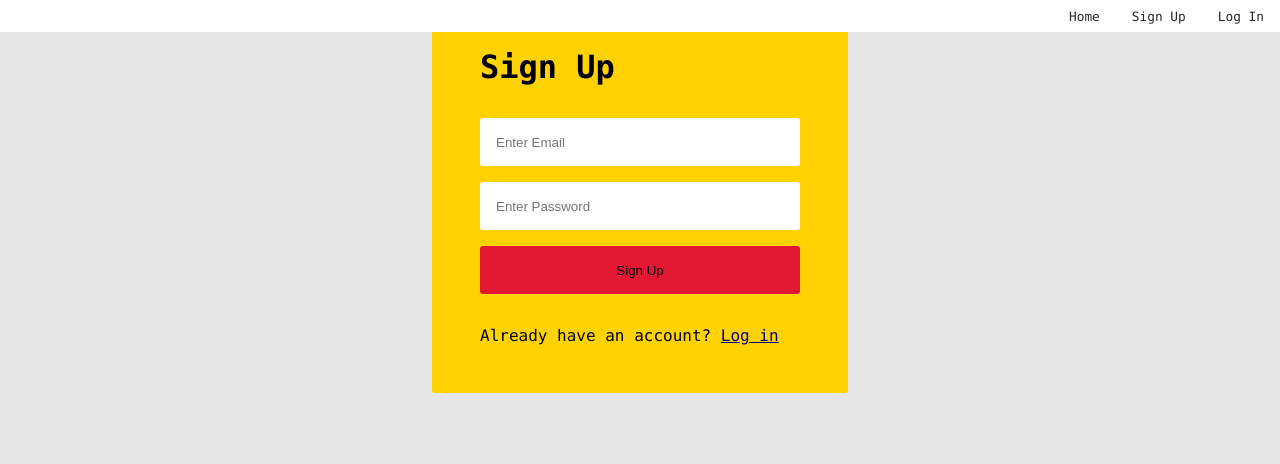
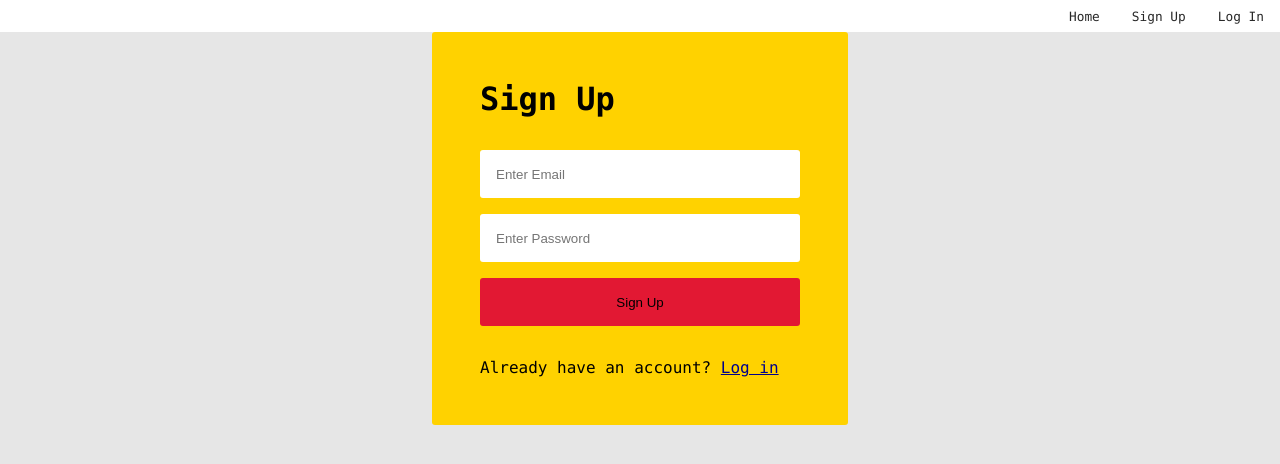
Before and after one commit to DaDevFox/testudo-tracker, a Next.js app: page /register in a window 1280 px wide. Shown: the top 464 px of the page. Built offline with nearby package versions, Linux system fonts and the light colour scheme; no server answers.

Commit message:
Move navbar into layout.js

```diff
--- a/src/app/layout.js
+++ b/src/app/layout.js
@@ -1,7 +1,9 @@
 import { Inter } from "next/font/google";
 import "@/styles/globals.css";
+import componentStyles from "@/styles/components.module.css";
 
 import { UserProvider } from "@/utils/UserProvider";
+import Navbar from "@/components/Navbar";
 
 const inter = Inter({ subsets: ["latin"] });
 
@@ -13,9 +15,14 @@ export const metadata = {
 export default function RootLayout({ children }) {
   return (
     <html lang="en">
-      <UserProvider>
-        <body className={inter.className}>{children}</body>
-      </UserProvider>
+      <main className="main">
+        <UserProvider>
+          <Navbar />
+          <body className={inter.className}>
+            <div className={componentStyles.subNavbar}>{children}</div>
+          </body>
+        </UserProvider>
+      </main>
     </html>
   );
 }
--- a/src/app/login/page.js
+++ b/src/app/login/page.js
@@ -13,7 +13,7 @@ import AuthBox from "@/components/AuthBox";
 import { signInWithEmailAndPassword } from "firebase/auth";
 import { auth } from "@/firebase/config";
 
-export default function Login(props) {
+export default function Login() {
   const [error, setError] = useState("");
 
   const router = useRouter();
@@ -47,8 +47,6 @@ export default function Login(props) {
       });
   };
   return (
-    <main className="main">
-      <Navbar />
     <AuthBox
       title="Log In"
       submitText="Log In"
@@ -66,6 +64,5 @@ export default function Login(props) {
         </Link>
       </p>
     </AuthBox>
-    </main>
   );
 }
--- a/src/app/register/page.js
+++ b/src/app/register/page.js
@@ -1,7 +1,6 @@
 "use client";
 
 import "@/styles/globals.css";
-import Navbar from "@/components/Navbar";
 import styles from "@/styles/AuthBox.module.css";
 
 import { useState } from "react";
@@ -16,7 +15,7 @@ import AuthBox from "@/components/AuthBox";
 import { auth } from "@/firebase/config";
 import { AuthErrorCodes } from "firebase/auth";
 
-export default function Register(props) {
+export default function Register() {
   const router = useRouter();
   const [error, setError] = useState("");
 
@@ -51,8 +50,6 @@ export default function Register(props) {
   };
 
   return (
-    <main className="main">
-      <Navbar />
     <AuthBox
       title="Sign Up"
       submitText="Sign Up"
@@ -70,6 +67,5 @@ export default function Register(props) {
         </Link>
       </p>
     </AuthBox>
-    </main>
   );
 }
--- a/src/app/search-page/page.js
+++ b/src/app/search-page/page.js
@@ -6,7 +6,6 @@ import SearchBar from "@/components/SearchBar";
 import SearchResults from "@/components/SearchResults";
 import Navbar from "@/components/Navbar";
 
-import "@/styles/page.module.css";
 import component_styles from "@/styles/components.module.css";
 import "@/styles/globals.css";
 import styles from "@/styles/search-page.module.css";
--- a/src/app/track/page.js
+++ b/src/app/track/page.js
@@ -1,7 +1,6 @@
 "use client";
 
 import styles from "@/styles/track-page.module.css";
-import Navbar from "@/components/Navbar";
 import { useState } from "react";
 import "@/styles/globals.css";
 
@@ -196,12 +195,11 @@ export default function Track(props) {
   ));
 
   return (
-    <main className="main">
-      <Navbar />
+    <div>
       <Course course="CMSC131">{CMSC131section_num}</Course>
 
       <Course course="CMSC132">{CMSC132section_num}</Course>
-    </main>
+    </div>
   );
 }
 
--- a/src/app/verify/page.js
+++ b/src/app/verify/page.js
@@ -1,7 +1,6 @@
 "use client";
 
 import "@/styles/globals.css";
-import Navbar from "@/components/Navbar";
 import styles from "@/styles/verify-page.module.css";
 
 import { useEffect, useState } from "react";
@@ -64,8 +63,6 @@ export default function Verify() {
       });
   };
   return (
-    <main className="main">
-      <Navbar />
     <div className={styles.verify}>
       <div>
         <h2>Verify your email</h2>
@@ -89,6 +86,5 @@ export default function Verify() {
         )}
       </div>
     </div>
-    </main>
   );
 }
--- a/src/components/Modal.js
+++ b/src/components/Modal.js
@@ -1,6 +1,5 @@
 import React, { useState } from "react";
 
-import "@/styles/page.module.css";
 import styles from "@/styles/components.module.css";
 import "@/styles/globals.css";
 import "@/styles/search-page.module.css";
--- a/src/styles/components.module.css
+++ b/src/styles/components.module.css
@@ -1,3 +1,8 @@
+/* EXTERNAL ELEMENTS */
+.subNavbar{
+  margin-top: var(--navbar-height);
+}
+
 /* NAVBAR */
 .navbar {
   height: var(
@@ -29,7 +34,6 @@
   align-items: center;
 }
 
-/* TEMP VOTE ON THIS */
 .navbarLiItem {
   height: 100%;
   display: flex;
```
Also changed, not shown: src/app/page.js (+3 -5 lines). Lines whose indentation alone changed are shown as unchanged.
